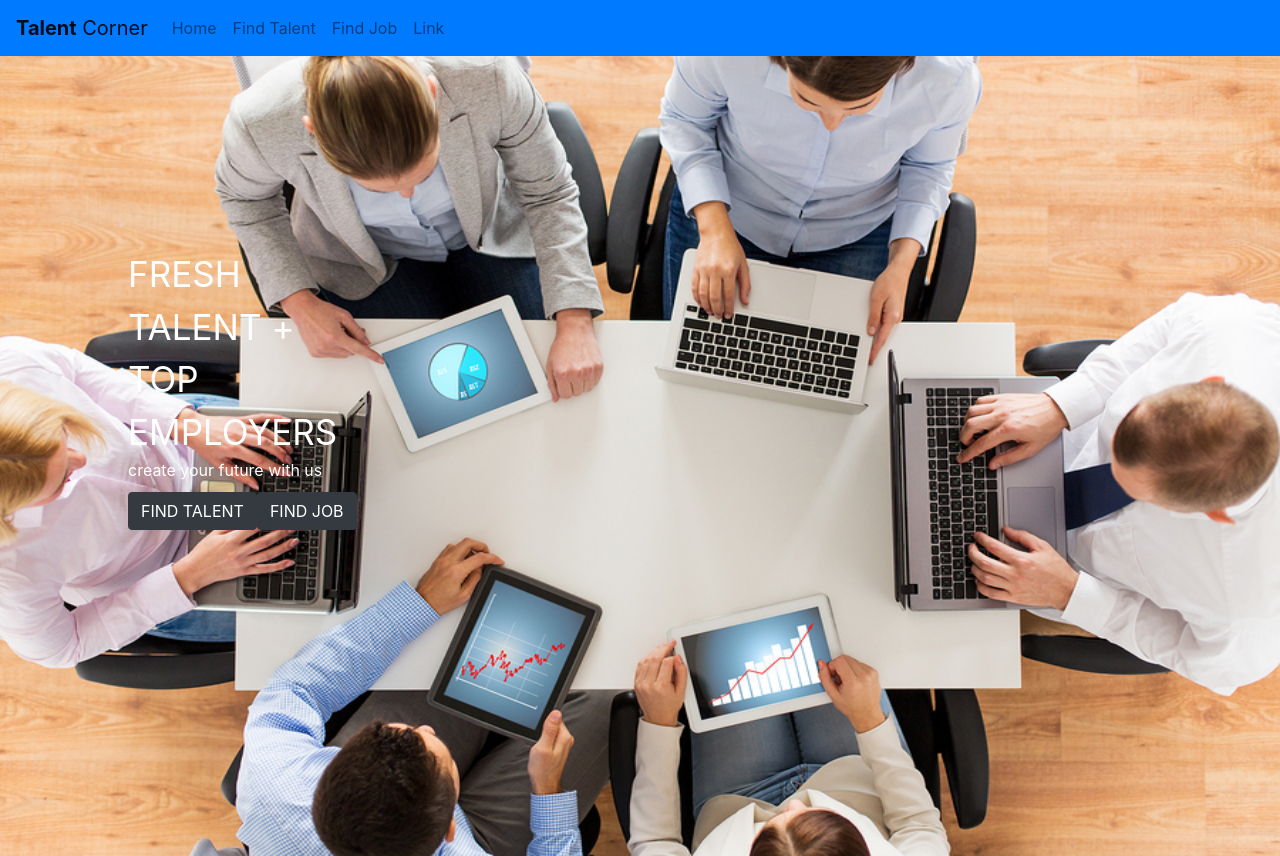
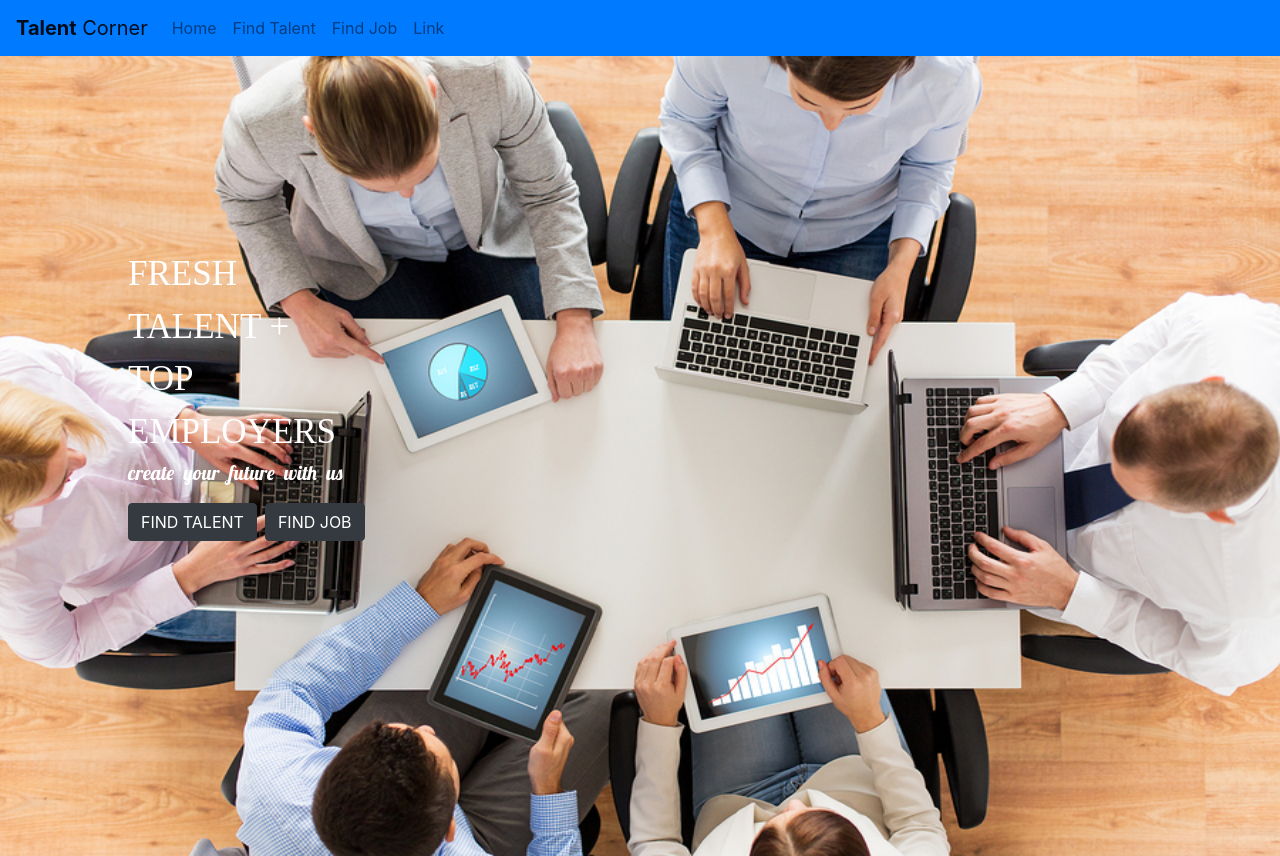
Before and after one commit to YakubuAmidu/Talent-corner, a React (Create React App) app: page / in a window 1280 px wide. Built offline with nearby package versions, Linux system fonts and the light colour scheme.

Commit message:
Commiting changes

```diff
--- a/src/components/App.js
+++ b/src/components/App.js
@@ -25,7 +25,7 @@ class App extends Component {
             <span className="Link_buttons">
               <Row>
                 <Col>
-                  <Button className="btn btn-dark">FIND TALENT</Button>
+                  <Button className="btn btn-dark mr-2">FIND TALENT</Button>
                   <Button className="btn btn-dark">FIND JOB</Button>
                 </Col>
               </Row>
--- a/src/components/Sass.scss
+++ b/src/components/Sass.scss
@@ -16,26 +16,33 @@
 }
 
 .Fresh {
+  font-family: "Piazzolla", serif;
   font-size: 35px;
   color: #fff;
 }
 
 .Talent {
+  font-family: "Piazzolla", serif;
   font-size: 35px;
   color: #fff;
 }
 
 .Top {
+  font-family: "Piazzolla", serif;
   font-size: 35px;
   color: #fff;
 }
 
 .Employers {
+  font-family: "Piazzolla", serif;
   font-size: 35px;
   color: #fff;
 }
 
 .Create {
   color: #fff;
-  margin-bottom: 10px;
+  font-size: 20px;
+  font-family: "Lobster", cursive;
+  word-spacing: 5px;
+  margin-bottom: 15px;
 }
```
